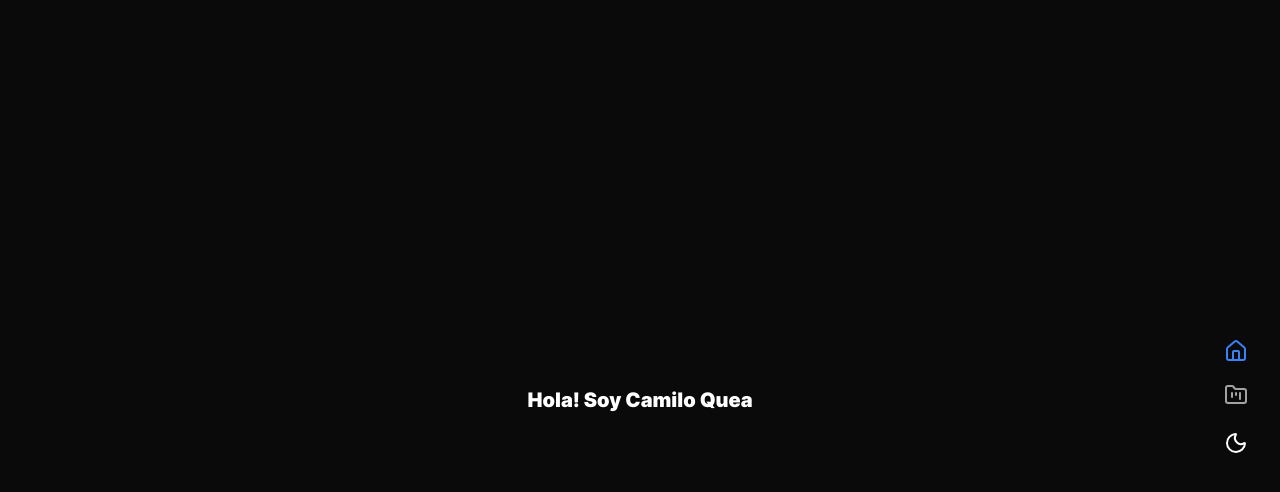
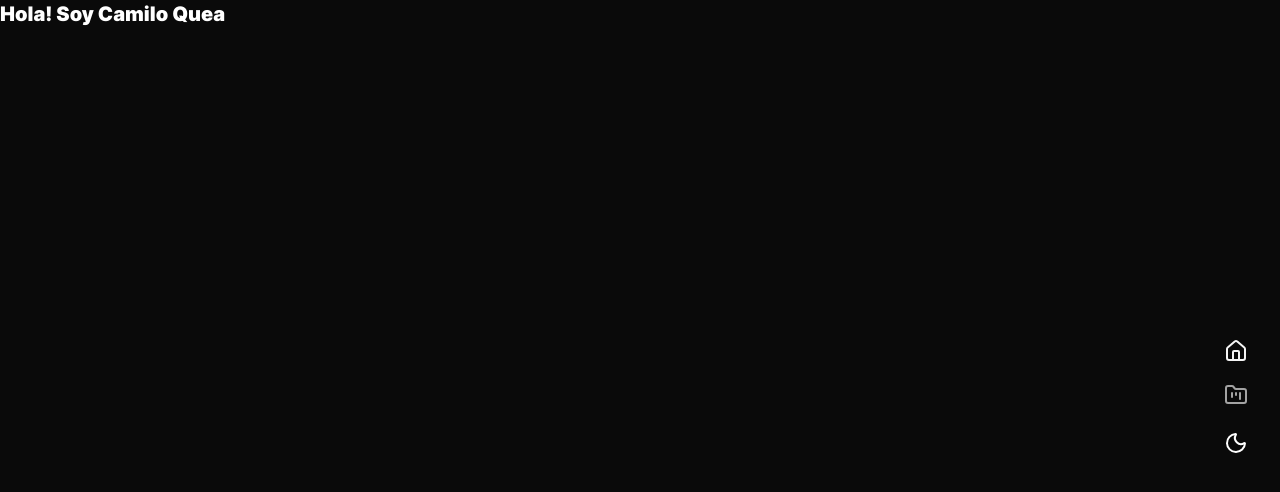
Before and after one commit to CamiloQuea/Portfolio, a SvelteKit app: page / in a window 1280 px wide. Shown: the top 492 px of the page. Built offline with nearby package versions, Linux system fonts and the light colour scheme.

Commit message:
fix: router basic navigation fixed

```diff
--- a/src/routes/+layout.svelte
+++ b/src/routes/+layout.svelte
@@ -20,12 +20,10 @@
 
 		if (ev.deltaY < 0) {
 			animationScrollPostion = -200;
-
 			if (0 === routeIndex) return goto(routes[routes.length - 1].path);
 			goto(routes[routeIndex - 1].path);
 		} else if (ev.deltaY > 0) {
 			animationScrollPostion = 200;
-
 			if (routes.length - 1 === routeIndex) return goto(routes[0].path);
 			goto(routes[routeIndex + 1].path);
 		}
@@ -49,8 +47,17 @@
 					<li>
 						<a
 							href={route.path}
-							class={`${data.url.pathname === route.path ? 'text-blue-500' : 'text-neutral-400'}`}
-							><svelte:component this={route.icon} /></a
+							on:click={() => {
+								const indexGoto = routes.findIndex((ri) => ri.path === route.path);
+								const indexCurrent = routes.findIndex((ri) => ri.path === data.url.pathname);
+								if (indexGoto - indexCurrent > 0) return (animationScrollPostion = 200);
+								animationScrollPostion = -200;
+							}}
+							class={`${
+								data.url.pathname === route.path
+									? 'text-neutral-800 dark:text-neutral-100'
+									: 'dark:neutral-600 text-neutral-400'
+							}`}><svelte:component this={route.icon} /></a
 						>
 					</li>
 				{/each}
@@ -61,10 +68,10 @@
 		</nav>
 	</div>
 
-	<main class="overflow-hidden" bind:this={mainContainer}>
+	<main bind:this={mainContainer}>
 		{#key data.url.pathname}
 			<div
-				class="flex h-screen grow items-center justify-center"
+				class="h-screen"
 				in:fly={{
 					y: -animationScrollPostion,
 					duration: transitionTimeMs,
```
